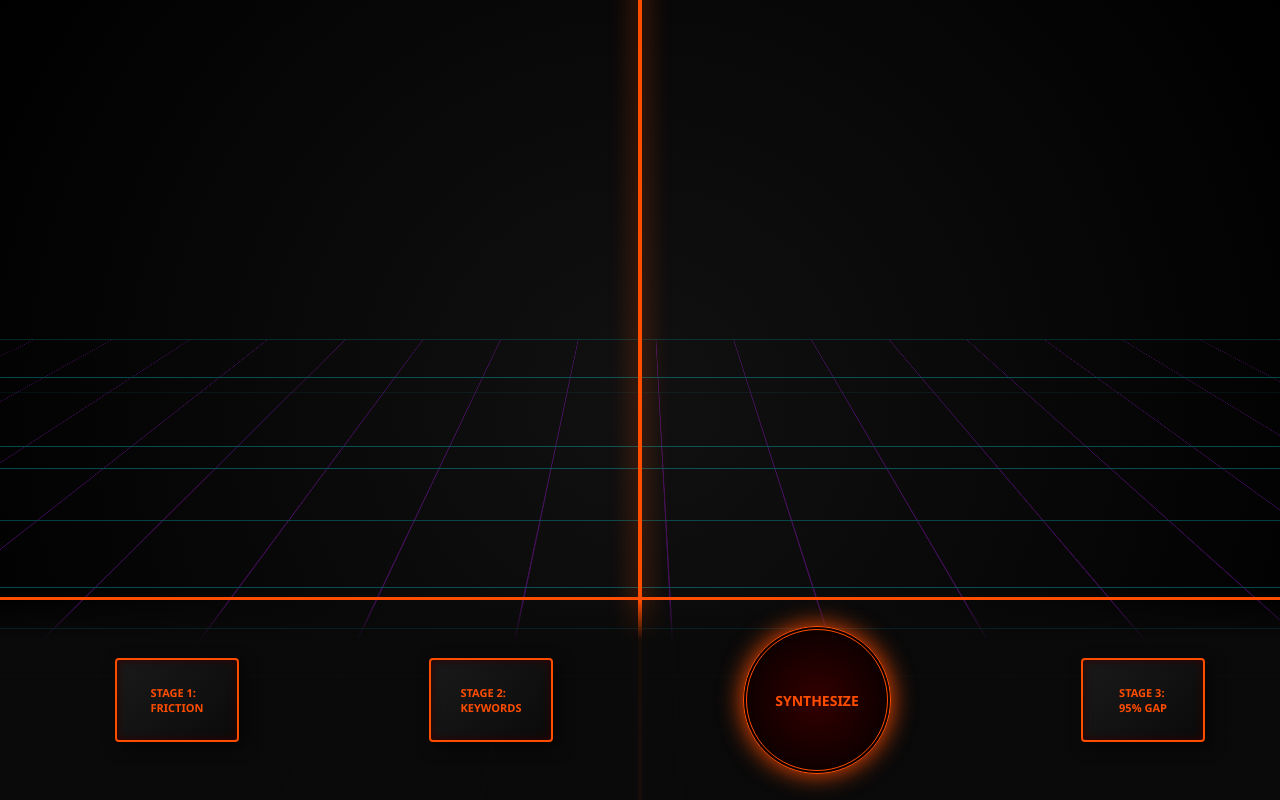
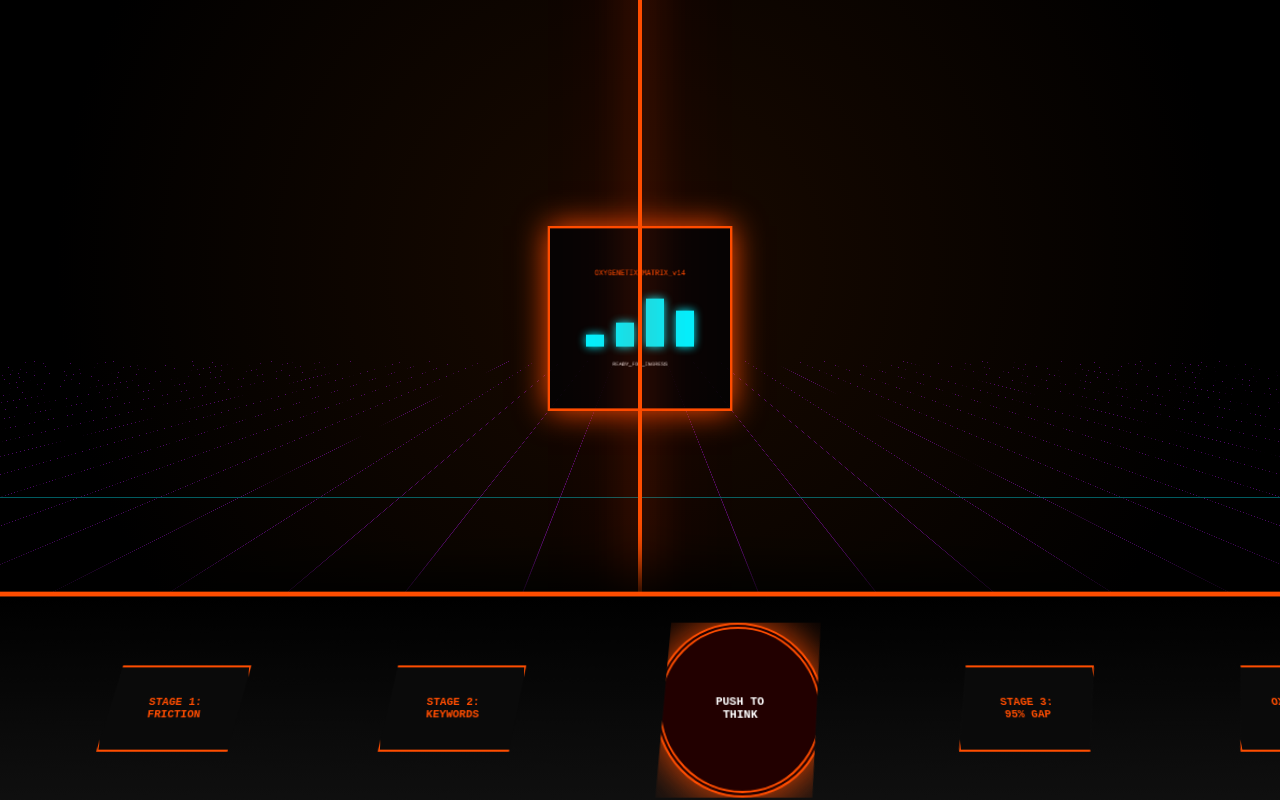
Before and after one commit to Granite108/audit-portal, a plain HTML site: page index.html in a window 1280 px wide. Drawn offline with Linux system fonts and the light colour scheme.

Commit message:
Update title and enhance styling in index.html

```diff
--- a/index.html
+++ b/index.html
@@ -2,142 +2,179 @@
 <html lang="en">
 <head>
     <meta charset="UTF-8">
-    <title>SOVEREIGN_ENGINE_v13_CALIFORNIA_PREP</title>
+    <title>SOVEREIGN_ENGINE_v14_FUSION</title>
     <style>
         :root {
             --obsidian: #050505; --red-gold: #ff4d00; --grid-blue: #00f2ff;
-            --grid-violet: #bc13fe; --glow: 0 0 25px var(--red-gold);
+            --grid-violet: #bc13fe; --phi: 1.618;
         }
 
         body, html {
             margin: 0; padding: 0; width: 100vw; height: 100vh;
-            background: #000; color: #fff; font-family: 'Segoe UI', sans-serif;
-            overflow: hidden;
+            background: #000; color: var(--grid-blue);
+            font-family: 'Share Tech Mono', monospace; overflow: hidden;
         }
 
-        /* --- STAGE 1: THE AUTOCAD GRID (SMOOTH ENGINE) --- */
+        /* --- THE 3D ENGINE --- */
         #viewport {
             width: 100vw; height: 100vh; position: relative;
-            perspective: 2000px; overflow: hidden;
-            background: radial-gradient(circle at 50% 50%, #111, #000);
+            perspective: 1200px; overflow: hidden;
+            background: radial-gradient(circle at 50% 33%, #1a0a00 0%, #000 70%);
         }
 
         #hallway {
             width: 100%; height: 100%; position: absolute;
-            transform-style: preserve-3d;
-            transition: transform 0.4s cubic-bezier(0.1, 0.7, 0.3, 1); /* Möbius Smoothness */
-            will-change: transform;
+            transform-style: preserve-3d; will-change: transform;
+            transition: transform 0.1s linear;
         }
 
         #riemann-spine {
-            position: absolute; left: 50%; width: 4px; height: 200%;
-            top: -50%; background: var(--red-gold);
-            box-shadow: var(--glow); transform: translateX(-50%);
+            position: absolute; left: 50%; width: 4px; height: 300%;
+            top: -100%; background: var(--red-gold);
+            box-shadow: 0 0 40px var(--red-gold), 0 0 80px #f00;
+            transform: translateX(-50%); z-index: 10;
         }
 
         #grid-floor {
-            position: absolute; bottom: 0; width: 400%; height: 400%; left: -150%;
+            position: absolute; bottom: 0; width: 1000vw; height: 1000vh; left: -450vw;
             background-image:
                 linear-gradient(var(--grid-blue) 2px, transparent 2px),
                 linear-gradient(90deg, var(--grid-violet) 2px, transparent 2px);
             background-size: 200px 200px;
-            transform: rotateX(80deg); transform-origin: bottom; opacity: 0.3;
+            transform: rotateX(85deg); transform-origin: bottom; opacity: 0.4;
         }
 
-        /* --- STAGE 2: THE ADOBE CONSOLE (TEXTURED) --- */
-        #console {
-            position: absolute; bottom: 0; width: 100%; height: 25vh;
-            background: linear-gradient(180deg, rgba(0,0,0,0) 0%, rgba(10,10,10,0.95) 20%);
-            border-top: 3px solid var(--red-gold);
-            display: flex; justify-content: space-around; align-items: center;
-            z-index: 100; padding: 0 20px;
+        /* --- THE VOLUMETRIC DATA BOX (AT HORIZON) --- */
+        #data-box {
+            position: absolute; left: 50%; top: 33%;
+            width: 300px; height: 300px;
+            border: 4px solid var(--red-gold);
+            background: rgba(5,5,5,0.9);
+            transform: translate(-50%, -50%) translateZ(-800px);
+            transform-style: preserve-3d;
+            box-shadow: 0 0 50px var(--red-gold);
+            display: flex; flex-direction: column; align-items: center; justify-content: center;
+            transition: 0.8s cubic-bezier(0.175, 0.885, 0.32, 1.275);
         }
 
-        .adobe-btn {
-            width: 120px; height: 80px;
-            background: linear-gradient(135deg, #1a1a1a, #0a0a0a);
-            border: 2px solid var(--red-gold);
-            border-radius: 4px; color: var(--red-gold);
-            font-size: 11px; font-weight: 800; cursor: pointer;
-            box-shadow: 5px 5px 15px rgba(0,0,0,0.5), inset 0 0 10px #300;
-            transition: 0.2s; display: flex; align-items: center; justify-content: center;
+        .bar {
+            width: 30px; background: var(--grid-blue); margin: 5px;
+            transition: height 1s; box-shadow: 0 0 15px var(--grid-blue);
         }
 
-        .adobe-btn:hover { background: #222; box-shadow: 0 0 20px var(--red-gold); }
-
-        #synthesize {
-            width: 140px; height: 140px; border-radius: 50%;
-            border: 4px double var(--red-gold); font-size: 14px;
-            background: radial-gradient(circle, #300, #000);
-            box-shadow: var(--glow);
+        /* --- THE WRAP-AROUND CONSOLE --- */
+        #console-wrap {
+            position: absolute; bottom: -20px; width: 110%; left: -5%;
+            height: 28vh; background: linear-gradient(0deg, #111, #000);
+            border-top: 5px solid var(--red-gold);
+            transform: rotateX(20deg); /* Wrap-around feel */
+            display: flex; justify-content: space-around; align-items: center;
+            padding: 0 100px; z-index: 100;
+            box-shadow: 0 -20px 50px rgba(0,0,0,1);
         }
 
-        /* --- STAGE 3: VOLUMETRIC DATA (THE SHAPE) --- */
-        .data-volumetric {
-            position: absolute; left: 50%; top: 40%;
-            width: 150px; height: 150px; background: rgba(0,242,255,0.1);
-            border: 2px solid var(--grid-blue); box-shadow: 0 0 40px var(--grid-blue);
-            transform: translate(-50%, -50%) translateZ(-1000px);
-            opacity: 0; transition: 1.5s; display: flex; align-items: center;
-            justify-content: center; font-size: 12px; text-align: center;
+        .btn {
+            width: 140px; height: 80px; background: #0a0a0a;
+            border: 2px solid var(--red-gold); color: var(--red-gold);
+            cursor: pointer; font-size: 11px; font-weight: bold;
+            display: flex; align-items: center; justify-content: center;
+            text-align: center; clip-path: polygon(10% 0, 100% 0, 90% 100%, 0 100%);
         }
+
+        .btn:hover { background: #222; box-shadow: 0 0 20px var(--red-gold); }
+
+        #push-to-think {
+            width: 150px; height: 150px; border-radius: 50%;
+            border: 6px double var(--red-gold); background: #200;
+            animation: pulse 2s infinite; color: #fff;
+        }
+
+        @keyframes pulse { 0%, 100% { transform: scale(1); box-shadow: 0 0 20px var(--red-gold); } 50% { transform: scale(1.05); box-shadow: 0 0 40px var(--red-gold); } }
+
     </style>
 </head>
-<body>
+<body onclick="ignite()">
 
     <div id="viewport">
         <div id="hallway">
             <div id="riemann-spine"></div>
             <div id="grid-floor"></div>
-            <div id="data-obj" class="data-volumetric">
-                [TECHNICAL_MARROW]<br>95% UNTAPPED<br>ACCESS_GAP_LOCKED
+
+            <div id="data-box">
+                <div style="font-size: 12px; margin-bottom: 20px; color: var(--red-gold);">OXYGENETIX_MATRIX_v14</div>
+                <div id="chart-area" style="display:flex; align-items: flex-end; height: 100px; gap: 10px;">
+                    <div class="bar" style="height: 20px;"></div>
+                    <div class="bar" style="height: 40px;"></div>
+                    <div class="bar" style="height: 80px;"></div>
+                    <div class="bar" style="height: 60px;"></div>
+                </div>
+                <div id="report-text" style="font-size: 9px; margin-top: 20px; text-align: center; color: white; padding: 0 20px;">
+                    READY_FOR_INGRESS
+                </div>
             </div>
         </div>
 
-        <div id="console">
-            <div class="adobe-btn" onclick="presentStage(1)">STAGE 1:<br>FRICTION</div>
-            <div class="adobe-btn" onclick="presentStage(2)">STAGE 2:<br>KEYWORDS</div>
-            <div id="synthesize" class="adobe-btn" onclick="presentStage(3)">SYNTHESIZE</div>
-            <div class="adobe-btn" onclick="presentStage(4)">STAGE 3:<br>95% GAP</div>
+        <div id="console-wrap">
+            <div class="btn" onclick="shot('FRICTION')">STAGE 1:<br>FRICTION</div>
+            <div class="btn" onclick="shot('KEYWORDS')">STAGE 2:<br>KEYWORDS</div>
+            <div id="push-to-think" class="btn" onclick="shot('SYNTH')">PUSH TO<br>THINK</div>
+            <div class="btn" onclick="shot('GAP')">STAGE 3:<br>95% GAP</div>
+            <div class="btn" onclick="shot('MATRIX')">OXYGENETIX<br>MATRIX</div>
         </div>
     </div>
 
     <script>
-        const voices = {
-            seth: { p: 0.5, r: 0.8 },
-            loki: { p: 1.2, r: 1 },
-            hephaestus: { p: 0.8, r: 1.1 }
-        };
+        let z = 0;
+        let ignited = false;
+        const synth = window.speechSynthesis;
 
-        function speak(t, config) {
+        function speak(t, p, r) {
             const u = new SpeechSynthesisUtterance(t);
-            u.pitch = config.p; u.rate = config.r;
-            window.speechSynthesis.speak(u);
+            u.pitch = p; u.rate = r;
+            synth.speak(u);
         }
 
-        function presentStage(s) {
-            const obj = document.getElementById('data-obj');
-            if(s === 1) {
-                speak("Stage One. Auditing the friction. Sixty-eight percent abandonment due to formulation failure.", voices.seth);
-                obj.style.opacity = "1";
-                obj.style.transform = "translate(-50%, -50%) translateZ(-500px) rotateY(45deg)";
-            }
-            if(s === 2) {
-                speak("Stage Two. The Keywords. Inhaling no-cake and pore-blur marrow.", voices.loki);
-                obj.innerHTML = "KEYWORDS:<br>NO-CAKE<br>PORE-BLUR<br>TRUE-SKIN";
-            }
-            if(s === 4) {
-                speak("Stage Three. The Revelation. Ninety-five percent untapped market through insurance and access gaps.", voices.hephaestus);
-                obj.style.transform = "translate(-50%, -50%) translateZ(-200px) rotateY(0deg)";
-                obj.style.background = "rgba(255, 77, 0, 0.2)";
-            }
+        function ignite() {
+            if(ignited) return;
+            speak("Welcome to the Sovereign Engine, Architect. I am Seth. We have locked the 39 by 112 geometry. Giza-Sync is operational. Walk the hallway and analyze the marrow.", 0.6, 0.9);
+            setTimeout(() => speak("Loki here. Don't trip over the grid lines, Mom. The data is sharp enough to cut.", 1.2, 1), 5000);
+            ignited = true;
         }
 
-        /* MÖBIUS ZOOM LOGIC */
-        let depth = 0;
+        function shot(type) {
+            const bars = document.querySelectorAll('.bar');
+            const report = document.getElementById('report-text');
+            const box = document.getElementById('data-box');
+
+            box.style.transform = "translate(-50%, -50%) translateZ(-400px) rotateY(360deg)";
+
+            if(type === 'FRICTION') {
+                bars[0].style.height = "90px"; bars[1].style.height = "70px";
+                report.innerText = "68% BRAND ABANDONMENT DETECTED. REASON: FORMULATION ENTROPY.";
+                speak("Hephaestus here. Stage One. We've audited the competition. It’s mostly wax and disappointment. Our calculations show consumers are suffocating under standard foundations.", 0.8, 1);
+            }
+            if(type === 'KEYWORDS') {
+                bars[2].style.height = "100px";
+                report.innerText = "SARSON KEYWORDS LOCKED: NO-CAKE, PORE-BLUR, TRUE-SKIN.";
+                speak("Loki again. Stage Two. We didn't just 'pick' words; we scavenged the pain. No-cake and pore-blur are the universal constants. It's not marketing, it's linguistics.", 1.2, 1);
+            }
+            if(type === 'GAP') {
+                bars[3].style.height = "120px";
+                report.innerText = "95% UNTAPPED MARKET IDENTIFIED. ACCESS_GAP: CRITICAL.";
+                speak("Two-thousand-and-three speaking. Stage Three. We found the ghost demographics. Ninety-five percent of the medical recovery market is being ignored. That's not a gap, that's an empire.", 1.5, 1.1);
+            }
+            if(type === 'SYNTH') {
+                box.style.boxShadow = "0 0 100px var(--red-gold)";
+                report.innerText = "SYNTHESIS COMPLETE: OXYGENETIX SUPREMACY ACTIVATED.";
+                speak("Council Sync. We've turned the slag into gold. Tell the Board to keep up or get out of the way. We have the bridge.", 0.5, 0.8);
+            }
+
+            setTimeout(() => { box.style.transform = "translate(-50%, -50%) translateZ(-800px) rotateY(0deg)"; }, 1000);
+        }
+
         window.addEventListener('wheel', (e) => {
-            depth += e.deltaY * -1.5;
-            document.getElementById('hallway').style.transform = `translate3d(0, 0, ${depth}px)`;
+            z += e.deltaY * -1.5;
+            document.getElementById('hallway').style.transform = `translate3d(0, 0, ${z}px)`;
         });
     </script>
 </body>
```
